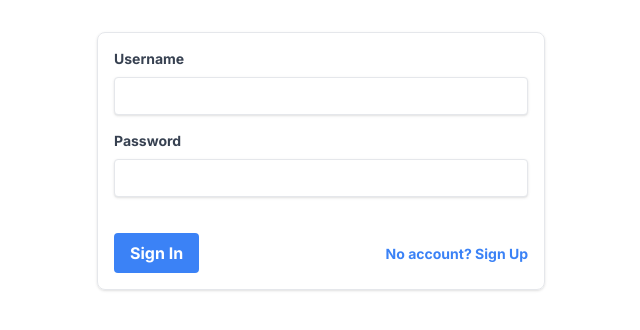
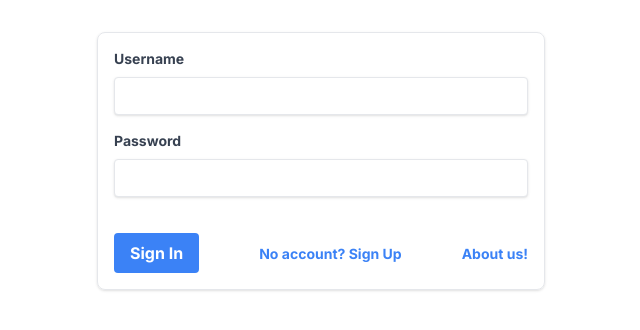
Before and after one commit to NPBouchard/my-planner-app-glo-3202-deploy, a Next.js app: page /pages/signin in a window 1280 px wide. Shown: the top 330 px of the page, without its empty margins (319-959 px from the left). Built offline with nearby package versions, Linux system fonts and the light colour scheme.

Commit message:
added public page about

```diff
--- a/app/pages/about/page.tsx
+++ b/app/pages/about/page.tsx
@@ -1,12 +1,8 @@
 'use client'
 import React from 'react';
 import Format from '@/app/components/Format';
-import { useRequireAuth } from '@/app/hooks/useRequireAuth';
 
 const AboutPage: React.FC = () => {
-	const user = useRequireAuth();
-
-	if(!user) return null;
 	return (
 		<Format>
 			<div className="max-w-4xl mx-auto px-4 py-8">
--- a/app/pages/signin/page.tsx
+++ b/app/pages/signin/page.tsx
@@ -73,6 +73,11 @@
 						No account? Sign Up
 					</a>
 				</Link>
+                <Link href="/pages/about">
+					<a className="inline-block align-baseline font-bold text-sm text-blue-500 hover:text-blue-800">
+						About us!
+					</a>
+				</Link>
 			</div>
 		</form>
 	);
--- a/app/pages/signup/page.tsx
+++ b/app/pages/signup/page.tsx
@@ -117,6 +117,11 @@
 						Already have an account? Sign In
 					</a>
 				</Link>
+        <Link href="/pages/about">
+					<a className="inline-block align-baseline font-bold text-sm text-blue-500 hover:text-blue-800">
+						About us!
+					</a>
+				</Link>
 			</div>
 		</form>
 	);
```
